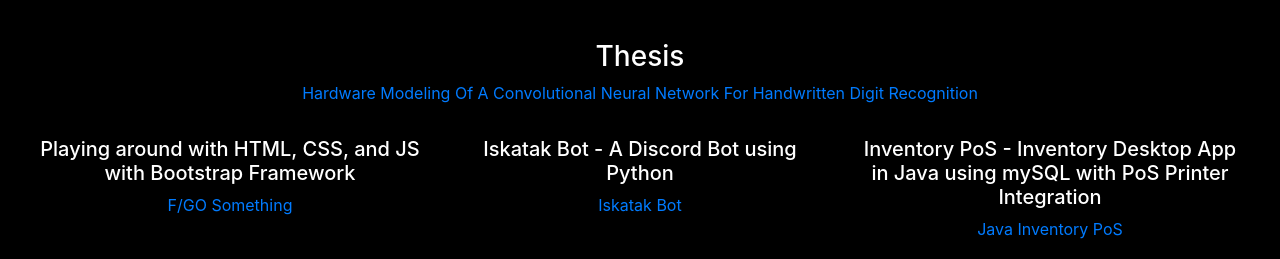
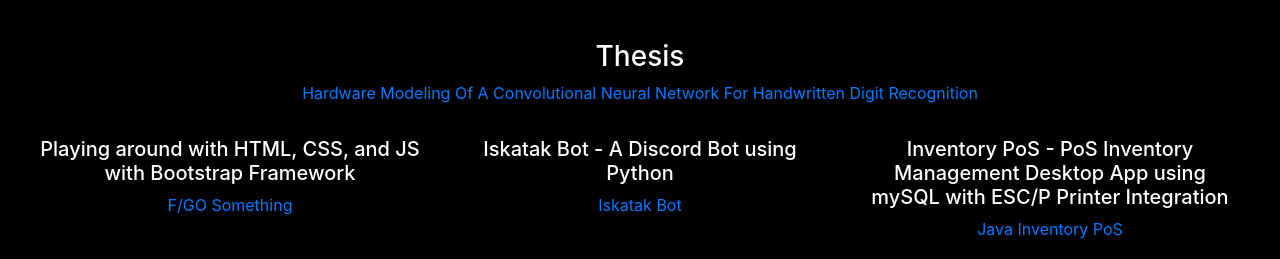
Before and after one commit to zionericc/zionericc.github.io, a plain HTML site: page index.html in a window 1280 px wide. Shown: the part 1600-1859 px from the top of the page. Drawn offline with nearby package versions, Linux system fonts and the light colour scheme.

Commit message:
Update index.html

```diff
--- a/index.html
+++ b/index.html
@@ -86,7 +86,7 @@
 				</p>
 			</div>
 			<div class = "col-xs-12 col-md-4">
-				<p><h5>Inventory PoS - Inventory Desktop App in Java using mySQL with PoS Printer Integration</h5>
+				<p><h5>Inventory PoS - PoS Inventory Management Desktop App using mySQL with ESC/P Printer Integration</h5>
 				<a href="https://github.com/zionericc/javaInventoryPoS" target="_blank">Java Inventory PoS</a>
 				</p>
 			</div>
```
